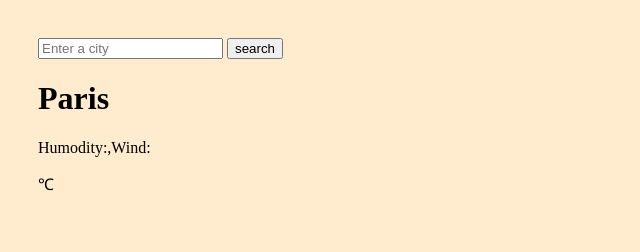
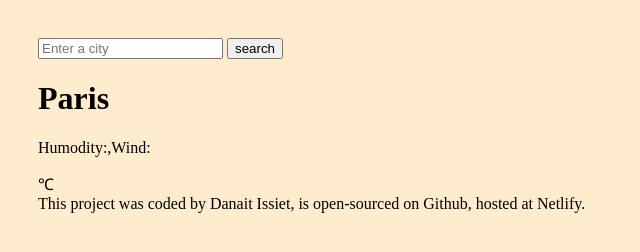
Before and after one commit to danu-y/Week-7-homework, a plain HTML site: page index.html in a window 1280 px wide. Shown: the whole page, without its empty margins (0-640 px from the left). Drawn offline with Linux system fonts and the light colour scheme; files that its build step writes are made by us from their sources.

Commit message:
added footer

```diff
--- a/index.html
+++ b/index.html
@@ -20,5 +20,9 @@
       </div>
       <div>℃</div>
     </main>
+    <footer>
+      This project was coded by Danait Issiet, is open-sourced on Github, hosted
+      at Netlify.
+    </footer>
   </body>
 </html>
```
